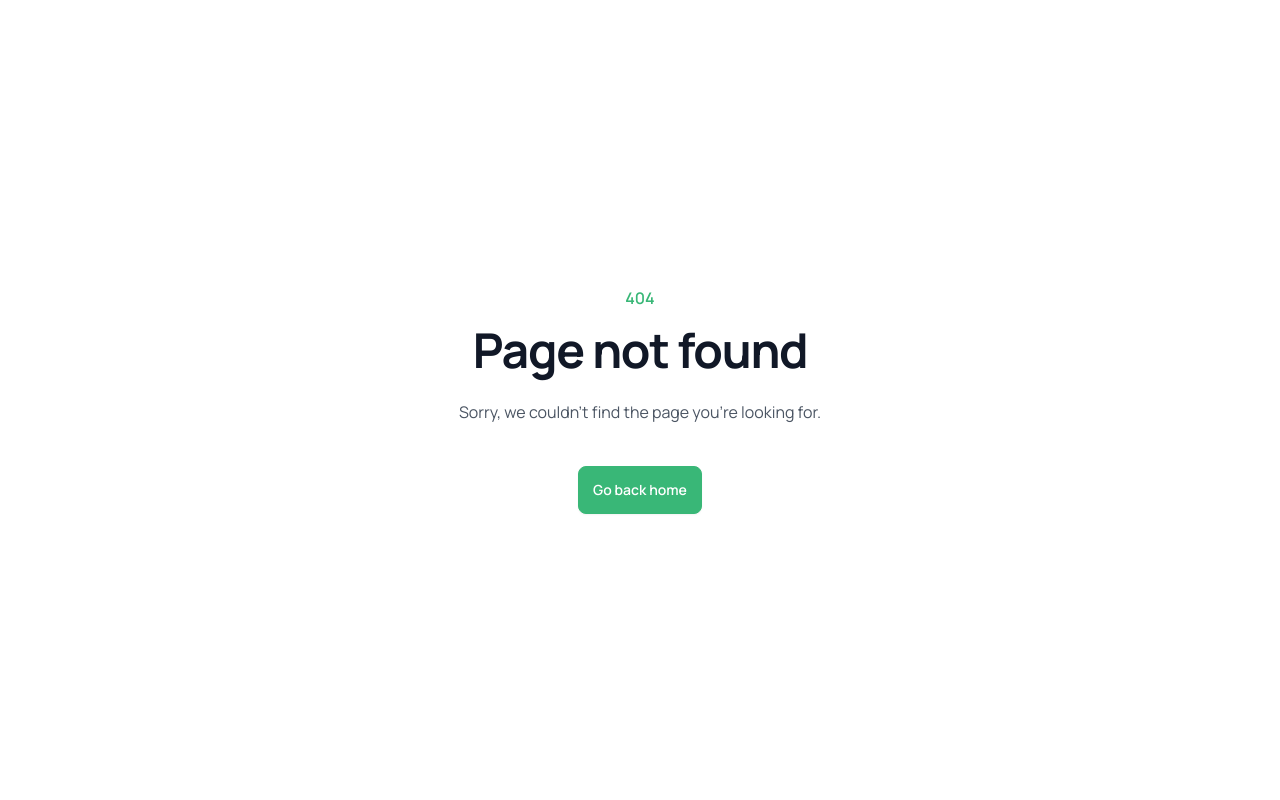
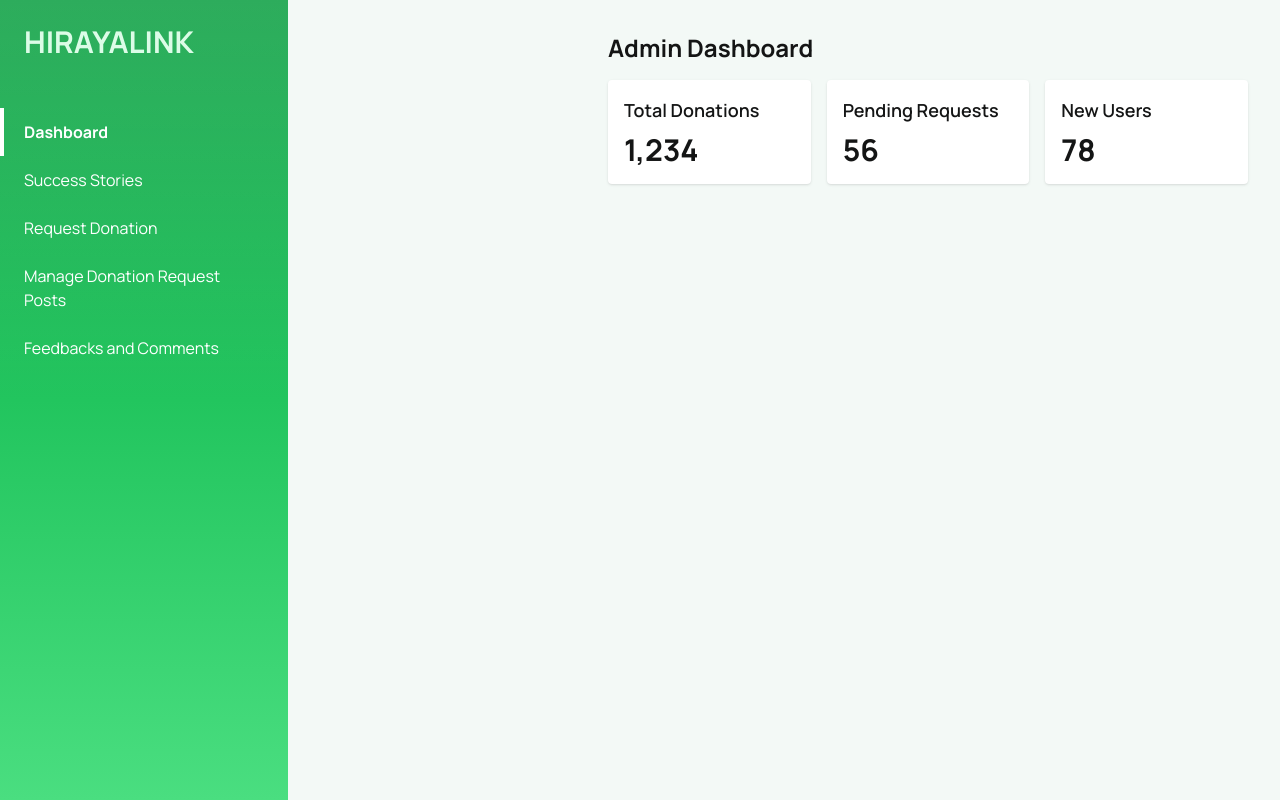
Before and after one commit to Rensutsuk/hirayalink, a Next.js app: page /admin/dashboard in a window 1280 px wide. Before the commit this address had no page. Built offline with nearby package versions, Linux system fonts and the light colour scheme; sample sign-in values are in the browser's storage.

Commit message:
Admin navbar and menu pages

```diff
--- /dev/null
+++ b/app/admin/admin-request-donation/page.tsx
@@ -0,0 +1,8 @@
+export default function RequestDonation() {
+  return (
+    <div className="p-4">
+      <h1 className="text-2xl font-bold mb-4">Request Donation</h1>
+      <p>Here you can manage donation requests.</p>
+    </div>
+  );
+}
--- /dev/null
+++ b/app/admin/dashboard/page.tsx
@@ -0,0 +1,23 @@
+import { ReactElement } from 'react';
+
+export default function Dashboard(): ReactElement {
+  return (
+    <div className="p-4">
+      <h1 className="text-2xl font-bold mb-4">Admin Dashboard</h1>
+      <div className="grid grid-cols-1 md:grid-cols-2 lg:grid-cols-3 gap-4">
+        <div className="bg-white p-4 rounded shadow">
+          <h2 className="text-lg font-semibold mb-2">Total Donations</h2>
+          <p className="text-3xl font-bold">1,234</p>
+        </div>
+        <div className="bg-white p-4 rounded shadow">
+          <h2 className="text-lg font-semibold mb-2">Pending Requests</h2>
+          <p className="text-3xl font-bold">56</p>
+        </div>
+        <div className="bg-white p-4 rounded shadow">
+          <h2 className="text-lg font-semibold mb-2">New Users</h2>
+          <p className="text-3xl font-bold">78</p>
+        </div>
+      </div>
+    </div>
+  );
+}
--- /dev/null
+++ b/app/admin/feedbacks-and-comments/page.tsx
@@ -0,0 +1,8 @@
+export default function FeedbacksComments() {
+  return (
+    <div className="p-4">
+      <h1 className="text-2xl font-bold mb-4">Feedbacks and Comments</h1>
+      <p>Here you can view and manage user feedbacks and comments.</p>
+    </div>
+  );
+}
--- /dev/null
+++ b/app/admin/layout.tsx
@@ -0,0 +1,18 @@
+"use client";
+
+import Navbar from "@/components/admin/navigation/Navbar";
+
+export default function AdminLayout({
+  children,
+}: {
+  children: React.ReactNode;
+}) {
+  return (
+    <div className="flex h-screen">
+      <Navbar />
+      <main className="flex-1 p-4 overflow-auto ml-0 md:ml-72">
+        {children}
+      </main>
+    </div>
+  );
+}
--- /dev/null
+++ b/app/admin/manage-donation-request-posts/page.tsx
@@ -0,0 +1,8 @@
+export default function ManageDonationRequests() {
+  return (
+    <div className="p-4">
+      <h1 className="text-2xl font-bold mb-4">Manage Donation Request Posts</h1>
+      <p>Here you can view and manage all donation request posts.</p>
+    </div>
+  );
+}
--- a/app/admin/page.tsx
+++ b/app/admin/page.tsx
@@ -0,0 +1,5 @@
+import { redirect } from 'next/navigation';
+
+export default function Admin() {
+    redirect('/admin/dashboard');
+}
--- /dev/null
+++ b/app/admin/success-stories/page.tsx
@@ -0,0 +1,8 @@
+export default function SuccessStories() {
+  return (
+    <div className="p-4">
+      <h1 className="text-2xl font-bold mb-4">Success Stories</h1>
+      <p>Here you can manage and view success stories.</p>
+    </div>
+  );
+}
--- /dev/null
+++ b/components/admin/navigation/FullMenu.tsx
@@ -0,0 +1,49 @@
+"use client";
+
+import Link from "next/link";
+import { usePathname } from "next/navigation";
+
+export default function FullMenu() {
+  const pathname = usePathname();
+
+  const menuItems = [
+    { href: "/admin/dashboard", label: "Dashboard" },
+    { href: "/admin/success-stories", label: "Success Stories" },
+    { href: "/admin/admin-request-donation", label: "Request Donation" },
+    { href: "/admin/manage-donation-request-posts", label: "Manage Donation Request Posts" },
+    { href: "/admin/feedbacks-and-comments", label: "Feedbacks and Comments" },
+  ];
+
+  return (
+    <nav className="w-72 h-screen bg-gradient-to-b from-green-600 via-green-500 to-green-400 flex flex-col relative overflow-hidden">
+      <div className="absolute inset-0 bg-gradient-to-b from-white via-transparent to-transparent opacity-10"></div>
+      <Link href="/" className="block relative z-10">
+        <h1 className="text-3xl font-bold text-white p-6 mb-6 hover:text-green-100 transition-colors duration-300">
+          HIRAYALINK
+        </h1>
+      </Link>
+      <ul className="flex-grow relative z-10">
+        {menuItems.map((item) => (
+          <li key={item.href} className="relative group">
+            <Link href={item.href}>
+              <span className={`block text-white py-3 px-6 transition-all duration-300 ease-in-out
+                                ${pathname === item.href ? "font-bold" : "font-normal"}
+                                group-hover:bg-white group-hover:bg-opacity-10`}>
+                {item.label}
+              </span>
+            </Link>
+            {pathname === item.href && (
+              <span className="absolute left-0 top-0 w-1 h-full bg-white"></span>
+            )}
+            <span className="absolute left-0 bottom-0 w-full h-0.5 bg-white transform scale-x-0 transition-transform duration-300 ease-in-out origin-left group-hover:scale-x-100"></span>
+          </li>
+        ))}
+      </ul>
+      <style jsx>{`
+        .group:hover {
+          box-shadow: 0 0 5px rgba(255, 255, 255, 0.2);
+        }
+      `}</style>
+    </nav>
+  );
+}
--- a/components/admin/navigation/Navbar.tsx
+++ b/components/admin/navigation/Navbar.tsx
@@ -0,0 +1,49 @@
+"use client";
+
+import React, { useState, useEffect } from "react";
+import FullMenu from "@/components/admin/navigation/FullMenu";
+
+const Navbar: React.FC = () => {
+  const [isMobile, setIsMobile] = useState(false);
+  const [isOpen, setIsOpen] = useState(false);
+
+  useEffect(() => {
+    const handleResize = () => {
+      const mobile = window.innerWidth <= 768;
+      setIsMobile(mobile);
+      if (!mobile) setIsOpen(true);
+    };
+
+    window.addEventListener("resize", handleResize);
+    handleResize();
+
+    return () => {
+      window.removeEventListener("resize", handleResize);
+    };
+  }, []);
+
+  const toggleMenu = () => {
+    setIsOpen(!isOpen);
+  };
+
+  return (
+    <nav>
+      {isMobile && (
+        <button
+          onClick={toggleMenu}
+          className="fixed top-4 left-4 z-20 text-white bg-green-600 p-2 rounded-md"
+        >
+          {isOpen ? '✕' : '☰'}
+        </button>
+      )}
+      <div className={`
+        ${isMobile ? 'fixed inset-y-0 left-0 transform transition-transform duration-300 ease-in-out' : ''}
+        ${isMobile && !isOpen ? '-translate-x-full' : 'translate-x-0'}
+      `}>
+        <FullMenu />
+      </div>
+    </nav>
+  );
+};
+
+export default Navbar;
--- a/components/donor/navigation/Navbar.tsx
+++ b/components/donor/navigation/Navbar.tsx
@@ -21,5 +21,3 @@ const Navbar: React.FC = () => {
 
   return <nav><FullMenu /></nav>;
 };
-
-export default Navbar;
```
